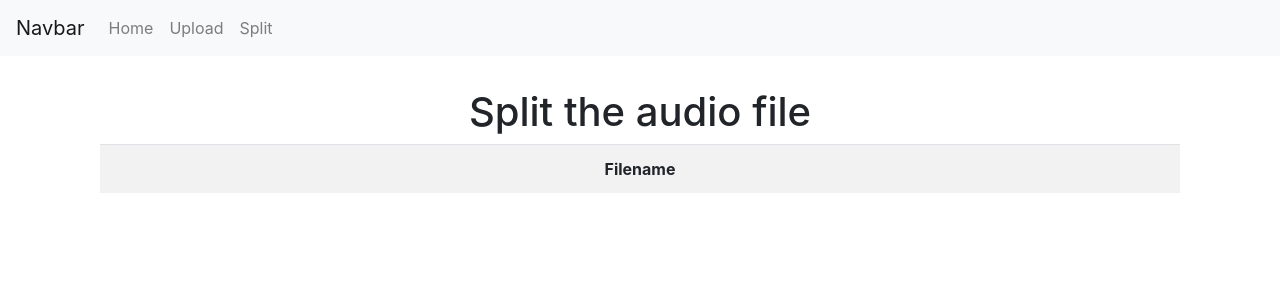
After one commit to MatchaMitch/podprod, a Flask app: template templates/split.html in a window 1280 px wide. The commit adds this page. Shown: the top 300 px of the page. Run offline with Flask 2, Linux system fonts and the light colour scheme; the template is opened without the code that fills it: most values are stand-ins (such as "Sample title", 1, 10 or a date in 2020); lists and menus that the app fills with data are empty; some libraries are stand-ins or nearby versions.

Commit message:
Built of new Split Template

```diff
--- a/app.py
+++ b/app.py
@@ -3,6 +3,10 @@ from flask import Flask, render_template, request, redirect
 from werkzeug.utils import secure_filename
 import speech_recognition as sr
 import simpleaudio as sa
+from pydub import AudioSegment
+from pydub.playback import play
+from pydub.silence import split_on_silence
+
 
 app = Flask(__name__)
 
@@ -10,11 +14,14 @@ app.config["FILE_UPLOADS"] = "/Users/Micha/documents/github/podprod/uploads"
 app.config["ALLOWED_EXTENSIONS"] = ["WAV"]
 app.config["MAX_FILESIZE"] = 86400000
 
+# Function check for right file extension
 def allowed_file(filename):
 
+	# Check if file has an extension
 	if not "." in filename:
 		return False
 
+	# Check if File has allowed extension
 	ext = filename.rsplit(".", 1)[1]
 
 	if ext.upper() in app.config["ALLOWED_EXTENSIONS"]:
@@ -22,6 +29,7 @@ def allowed_file(filename):
 	else:
 		return False
 
+# Function check of allowed file size
 def allowed_filesize(filesize):
 
 	if int(filesize) <= app.config["MAX_FILESIZE"]:
@@ -29,52 +37,13 @@ def allowed_filesize(filesize):
 	else:
 		return False
 
+# Google Speech API Key
 GOOGLE_SPEECH_API_KEY = None
 
+# Flask route to homepage
 @app.route("/")
 def index():
 	return render_template("index.html")
-
-
-@app.route("/upload2", methods=["GET", "POST"])
-def upload_file():
-
-	if request.method == "GET":
-		return render_template('upload.html')
-
-	if request.method == "POST":
-
-		if request.files:
-
-			if not allowed_filesize(request.cookies.get("filesize")):
-				print("File exceeded maximum size")
-				return redirect(request.url)
-
-			file = request.files["file"]
-
-			if file.filename == "":
-				print("File must have a filename")
-				return redirect(request.url)
-
-			if not allowed_file(file.filename):
-				print("Your file doesn't have the right format")
-				return redirect(request.url)
-
-			else:
-				filename = secure_filename(file.filename)
-				file.save(os.path.join(app.config["FILE_UPLOADS"], filename))
-
-				# Speech Recognition stuff.
-				recognizer = sr.Recognizer()
-				audio_file = sr.AudioFile(file)
-				with audio_file as source:
-					audio_data = recognizer.record(source)
-				text = recognizer.recognize_google(audio_data, key=GOOGLE_SPEECH_API_KEY, language="en-EN")
-				print(text)
-
-			print("file saved")
-
-			return redirect(request.url)
 
 @app.route("/upload", methods=["GET", "POST"])
 def upload():
@@ -115,7 +84,36 @@ def upload():
 			filepath = os.path.join(app.config["FILE_UPLOADS"], filename)
 			file.save(filepath)
 
+			# Play the sound
+			sound = AudioSegment.from_file(file, format="wav")
+			play(sound)
+
 		return render_template('upload.html', extra_line=extra_line)
+
+@app.route("/split", methods=["GET", "POST"])
+def split():
+
+	entries = []
+
+	# Open a file
+	path = app.config["FILE_UPLOADS"]
+
+	with os.scandir(path) as dirs:
+		for entry in dirs:
+			entries.append(entry.name)
+
+
+
+	if request.method == "POST":
+		split_file = request.form['split_file']
+		print(split_file)
+
+		return render_template('split.html', entries=entries)
+
+	else:
+		return render_template('split.html', entries=entries)
+
+
 
 if __name__ == "__main__":
 	app.run()
--- a/templates/main_template.html
+++ b/templates/main_template.html
@@ -28,6 +28,9 @@
           <li class="nav-item">
             <a class="nav-link" href="/upload">Upload</a>
           </li>
+          <li class="nav-item">
+            <a class="nav-link" href="/split">Split</a>
+          </li>
         </ul>
       </div>
     </nav>
--- /dev/null
+++ b/templates/split.html
@@ -0,0 +1,27 @@
+{% extends 'main_template.html' %}
+
+{% block title %}PodProd Splitter{% endblock %}
+
+{% block main %}
+
+<div class="container">
+
+    <h1>Split the audio file</h1>
+
+  	<table class="table table-striped">
+  		<tr>
+  			<th>Filename</th>
+  		</tr>
+  	{% for result in entries %}
+    	{% if ".wav" in result %}
+	    	<tr>
+	    		<td>{{ result }}</td>
+	    		<td><form action="" method="POST"> <button type="submit" name="split_file" class="btn btn-primary" value={{ result }}>Split this file</button></form>
+	    	</tr>
+    	{% endif %}
+	{% endfor %}
+	</table>
+
+</div>
+
+{% endblock %}
--- a/templates/upload.html
+++ b/templates/upload.html
@@ -38,5 +38,6 @@
 </script>
 
       {{ extra_line }}
+      {{ audio_len }}
 
 {% endblock %}
```
Also changed, not shown: 4 other files.
